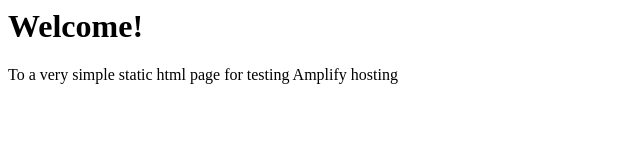
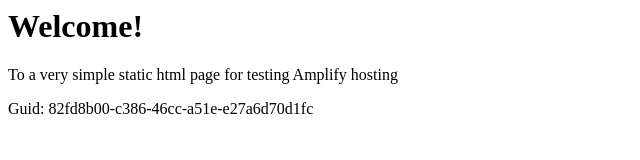
Before and after one commit to aws-aemilia-kix/Github-PR-Commit-Integration-Test-DoNotTouch-Gith-P5X5MO5I-v1-preprod-ap-northeast-3, a website: page src/index.html in a window 1280 px wide. Shown: the whole page, without its empty margins (0-640 px from the left). Drawn offline with Linux system fonts and the light colour scheme.

Commit message:
commit from integ tests

```diff
--- a/src/index.html
+++ b/src/index.html
@@ -1,3 +1,5 @@
+
+
 <html lang="en">
 
 <head>
@@ -10,6 +12,6 @@
 <body>
     <h1>Welcome!</h1>
     <p>To a very simple static html page for testing Amplify hosting</p>
-</body>
+    <p>Guid: 82fd8b00-c386-46cc-a51e-e27a6d70d1fc</p></body>
 
 </html>
```
